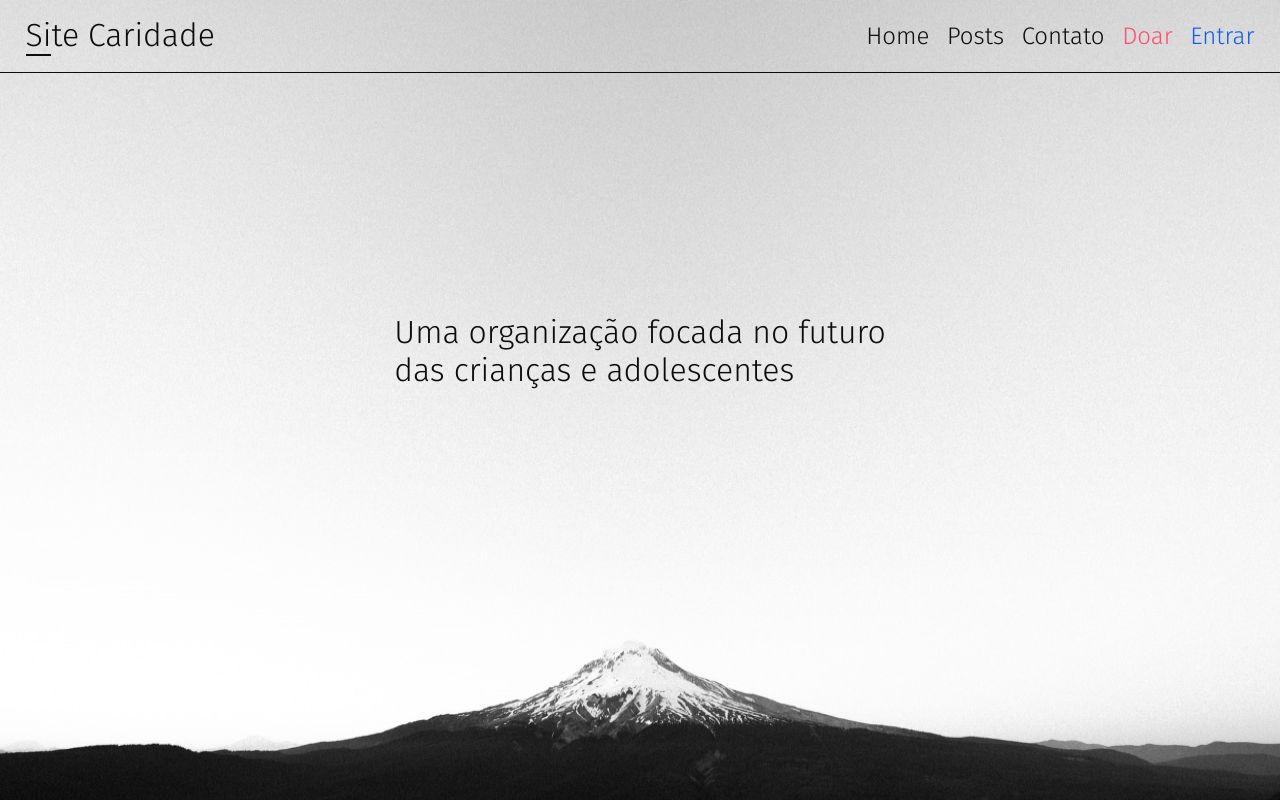
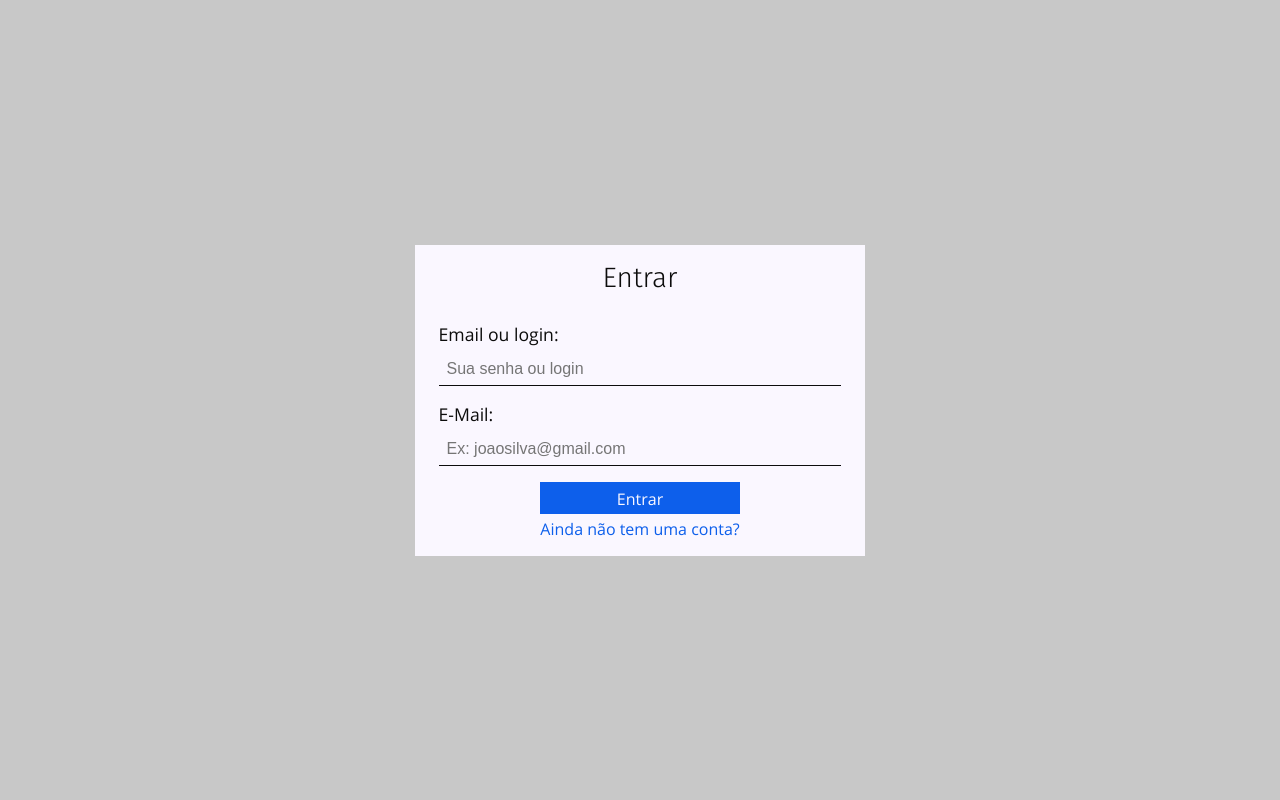
Before and after one commit to Brennon-Oliveira/site-caridade, a React (Create React App) app: page /login in a window 1280 px wide. Shown: the top 800 px of the page. Built offline with nearby package versions, Linux system fonts and the light colour scheme.

Commit message:
Tela de login e sistema de cadasttro

```diff
--- a/src/Routes.js
+++ b/src/Routes.js
@@ -1,53 +1,42 @@
-
-import { BrowserRouter as Router, Switch, Route } from 'react-router-dom'
+import { BrowserRouter as Router, Switch, Route } from "react-router-dom";
 import Home from "./pages/Home";
-import Footer from './components/Footer';
-import { AppContext } from './contexts/AppContext';
-import Header from './components/Header';
-import { useState, useContext } from 'react';
-import Posts from './pages/Posts';
+import Footer from "./components/Footer";
+import { AppContext } from "./contexts/AppContext";
+import Header from "./components/Header";
+import { useState, useContext } from "react";
+import Posts from "./pages/Posts";
+import ProtectedRoute from "./components/ProtectedRoute";
+import Authentication from "./pages/Authentication";
 
 export default function Routes() {
-
-    const [
-        notShowHeader,
-        setNotShowHeader
-    ] = useState([
-        '/',
-        '/login',
-        '/register',
-    ])
-    const [
-        notShowFooter,
-        setNotShowFooter
-    ] = useState([
-        '/login',
-        '/register',
-    ])
+    const [notShowHeader, setNotShowHeader] = useState([
+        "/",
+        "/login",
+        "/register",
+    ]);
+    const [notShowFooter, setNotShowFooter] = useState(["/login", "/register"]);
     const { curRoute } = useContext(AppContext);
 
     return (
         <Router>
-        <div id={ curRoute == '/posts' ? 'master-posts' : 'master' }>
-            {
-                !notShowHeader.includes(curRoute) ?
-                <Header type="default" /> :
-                ''
-            }
+            <div id={curRoute == "/posts" ? "master-posts" : "master"}>
+                {!notShowHeader.includes(curRoute) ? (
+                    <Header type="default" />
+                ) : (
+                    ""
+                )}
                 <Switch>
-                <Route path="/posts">
+                    <Route path="/login">
+                        <Authentication />
+                    </Route>
+                    <ProtectedRoute path="/posts">
                         <Posts />
-                </Route>
+                    </ProtectedRoute>
                     <Route path="/">
                         <Home />
                     </Route>
-
                 </Switch>
-            {
-                !notShowFooter.includes(curRoute) ?
-                <Footer /> :
-                ''
-            }
+                {!notShowFooter.includes(curRoute) ? <Footer /> : ""}
             </div>
         </Router>
     );
--- /dev/null
+++ b/src/components/ProtectedRoute.jsx
@@ -0,0 +1,18 @@
+import { Redirect, Route } from "react-router-dom";
+import { AppContext } from "../contexts/AppContext";
+import { useContext } from "react";
+
+export default function ProtectedRoute(props) {
+    const { isAuth, changeRoute } = useContext(AppContext);
+
+    return (
+        <Route path={props.path}>
+            {isAuth
+                ? props.children
+                : () => {
+                      changeRoute("login");
+                      return <Redirect to="/login" />;
+                  }}
+        </Route>
+    );
+}
--- a/src/contexts/AppContext.jsx
+++ b/src/contexts/AppContext.jsx
@@ -1,44 +1,41 @@
-
-import { createContext, useState } from 'react';
-import DonationModal from '../components/DonationModal';
+import { createContext, useState } from "react";
+import DonationModal from "../components/DonationModal";
 
 export const AppContext = createContext();
 
-export function AppProvider(props){
+export function AppProvider(props) {
+    const [donationModalIsActive, setDonationModalIsActive] = useState(false);
 
-    const [
-        donationModalIsActive,
-        setDonationModalIsActive
-    ] = useState(false);
+    const [curRoute, setCurRoute] = useState(window.location.pathname);
 
-    const [
-        curRoute,
-        setCurRoute
-    ] = useState(window.location.pathname)
+    const [isAuth, setIsAuth] = useState(false);
 
-    function openDonationModal(e){
-        if(e) e.preventDefault()
-        setDonationModalIsActive(true)
+    function openDonationModal(e) {
+        if (e) e.preventDefault();
+        setDonationModalIsActive(true);
     }
 
-    function closeDonationModal(){
-        setDonationModalIsActive(false)
+    function closeDonationModal() {
+        setDonationModalIsActive(false);
     }
 
-    function changeRoute(route){
-        setCurRoute('/'+route)
-        console.log(curRoute)
+    function changeRoute(route) {
+        setCurRoute("/" + route);
+        console.log(curRoute);
     }
 
-    return(
-        <AppContext.Provider value={{
-            openDonationModal,
-            closeDonationModal,
-            changeRoute,
-            curRoute,
-        }}>
+    return (
+        <AppContext.Provider
+            value={{
+                openDonationModal,
+                closeDonationModal,
+                changeRoute,
+                curRoute,
+                isAuth,
+            }}
+        >
             {props.children}
-            { donationModalIsActive ? <DonationModal /> : ''}
+            {donationModalIsActive ? <DonationModal /> : ""}
         </AppContext.Provider>
-    )
+    );
 }
--- /dev/null
+++ b/src/pages/Authentication.jsx
@@ -0,0 +1,92 @@
+import { useState } from "react";
+import style from "../styles/components/Authentication.module.css";
+
+export default function Authentication() {
+    const [login, setLogin] = useState(true);
+
+    const [emailLogin, setEmailLogin] = useState("");
+    const [name, setName] = useState("");
+    const [email, setEmail] = useState("");
+    const [password, setPassword] = useState("");
+    const [passwordReapeat, setPasswordReapeat] = useState("");
+
+    if (login) {
+        return (
+            <section id={style.auth}>
+                <div className={style.auth}>
+                    <h2 className="title">Entrar</h2>
+                    <form>
+                        <div className={style.wrapper}>
+                            <label htmlFor="emaillogin">Email ou login</label>
+                            <input
+                                type="text"
+                                placeholder="Sua senha ou login"
+                                id="emaillogin"
+                            />
+                        </div>
+                        <div className={style.wrapper}>
+                            <label htmlFor="email">E-Mail</label>
+                            <input
+                                type="text"
+                                placeholder="Ex: joaosilva@gmail.com"
+                                id="email"
+                            />
+                        </div>
+                        <div className={style.btn}>
+                            <button type="submit">Entrar</button>
+                            <button>Ainda não tem uma conta?</button>
+                        </div>
+                    </form>
+                </div>
+            </section>
+        );
+    } else {
+        return (
+            <section id={style.auth}>
+                <div className={style.auth}>
+                    <h2 className="title">Cadastrar</h2>
+                    <form>
+                        <div className={style.wrapper}>
+                            <label htmlFor="name">Nome</label>
+                            <input
+                                type="text"
+                                placeholder="Ex: João da Silva"
+                                id="name"
+                            />
+                        </div>
+                        <div className={style.wrapper}>
+                            <label htmlFor="email">E-Mail</label>
+                            <input
+                                type="text"
+                                placeholder="Ex: joaosilva@gmail.com"
+                                name="email"
+                            />
+                        </div>
+                        <div className={style.wrapper}>
+                            <label htmlFor="password">Senha</label>
+                            <input
+                                type="text"
+                                placeholder="Sua senha"
+                                id="password"
+                            />
+                        </div>
+                        <div className={style.wrapper}>
+                            <label htmlFor="passwordConfirm">
+                                Confirmar senha:
+                            </label>
+                            <input
+                                type="text"
+                                placeholder="Repita sua senha"
+                                id="passwordConfirm"
+                            />
+                        </div>
+                        <div className={style.btn}>
+                            <button type="submit">Cadastrar</button>
+                            <button>Já tem uma conta?</button>
+                        </div>
+                    </form>
+                </div>
+            </section>
+        );
+    }
+}
--- /dev/null
+++ b/src/styles/components/Authentication.module.css
@@ -0,0 +1,86 @@
+#auth {
+    background-color: #c8c8c8;
+    width: 100%;
+    min-height: 100vh;
+    padding: 2rem 4%;
+    display: flex;
+    justify-content: center;
+    align-items: center;
+}
+
+.auth {
+    background-color: var(--white);
+    max-width: 450px;
+    width: 100%;
+    padding: 1rem 2%;
+    text-align: center;
+}
+
+.wrapper {
+    width: 100%;
+    display: flex;
+    flex-direction: column;
+    align-items: start;
+    gap: 0.5rem;
+    margin-bottom: 1rem;
+}
+
+.wrapper label {
+    font-size: 1.1rem;
+}
+
+.wrapper label::after {
+    content: ":";
+}
+
+.wrapper input {
+    width: 100%;
+    height: 32px;
+    border: none;
+    border-bottom: 1px solid var(--black);
+    background: var(--white);
+    padding-left: 8px;
+    font-size: 1rem;
+}
+
+.wrapper input::placeholder {
+    font-size: 1rem;
+}
+
+.btn {
+    display: flex;
+    flex-direction: column;
+    gap: 0.25rem;
+    width: 100%;
+    align-items: center;
+}
+
+.btn button:first-of-type {
+    background-color: var(--blue);
+    border: 1px solid var(--blue);
+    max-width: 200px;
+    width: 100%;
+    height: 32px;
+    line-height: 32px;
+    color: var(--white);
+    font-size: 1rem;
+    cursor: pointer;
+    transition: background-color 0.3s, color 0.3s;
+}
+
+.btn button:first-of-type:hover {
+    background-color: var(--white);
+    color: var(--blue);
+}
+
+.btn button:last-of-type {
+    color: var(--blue);
+    background-color: transparent;
+    border: 0;
+    font-size: 1rem;
+    cursor: pointer;
+}
+
+.btn button:last-child:hover {
+    text-decoration: underline;
+}
```
Lines whose indentation alone changed are shown as unchanged.
